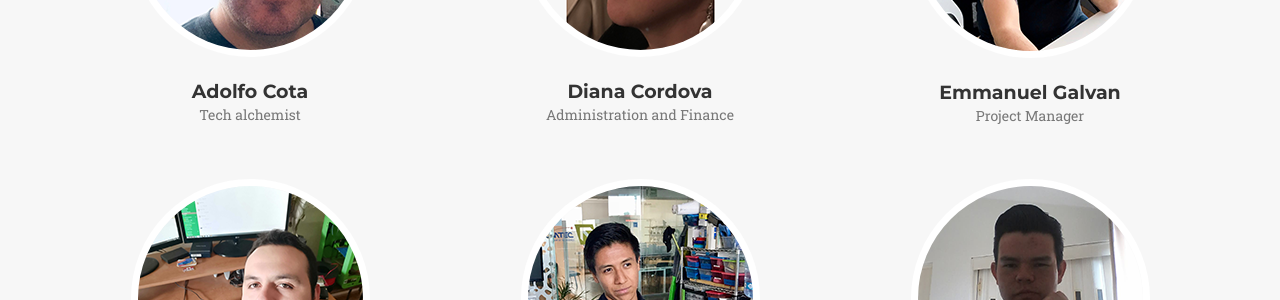
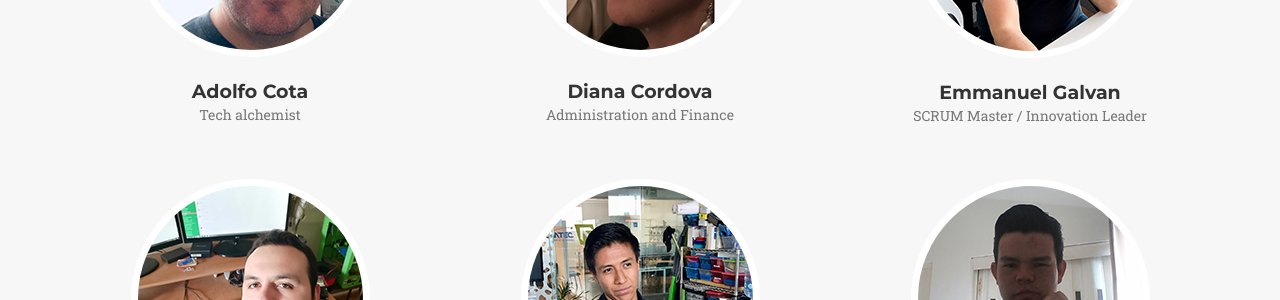
Before and after one commit to juandagaa/juandagaa.github.io, a Jekyll site: the page built from index.html, in a window 1280 px wide and 900 px high, scrolled down 4859 px. Shown: the part 154-454 px from the top of the window. Built offline with Jekyll 4.4.1, drawn with Linux system fonts in a browser that asks for light colours; nearby versions of some CDN libraries; some web fonts are replaced.

Commit message:
Update _config.yml

```diff
--- a/_config.yml
+++ b/_config.yml
@@ -33,7 +33,7 @@ people:
 
 - name: Emmanuel Galvan
   pic: 3
-  position: Project Manager
+  position: SCRUM Master / Innovation Leader
   social:
     - title: twitter
       url: #
```
